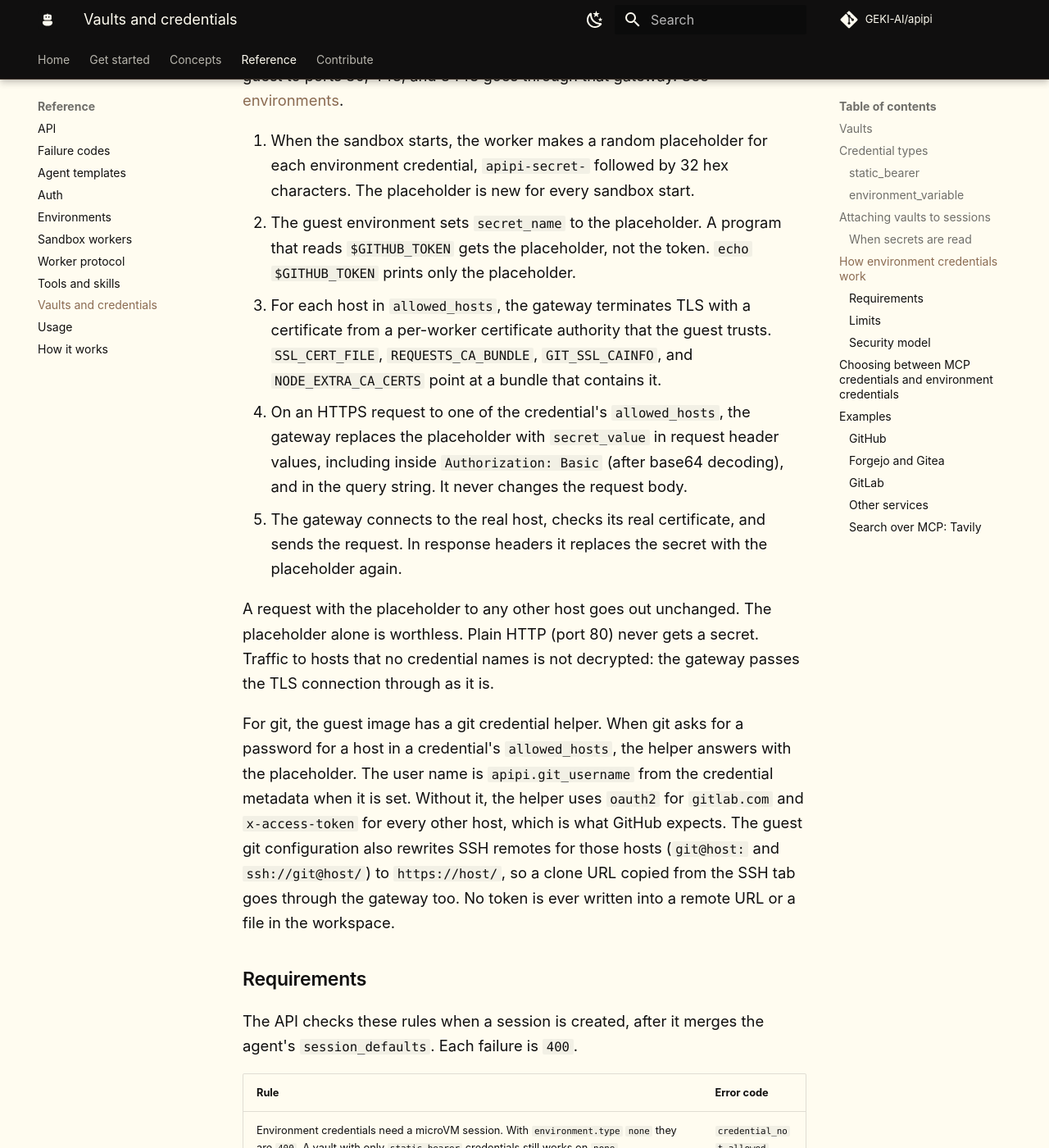
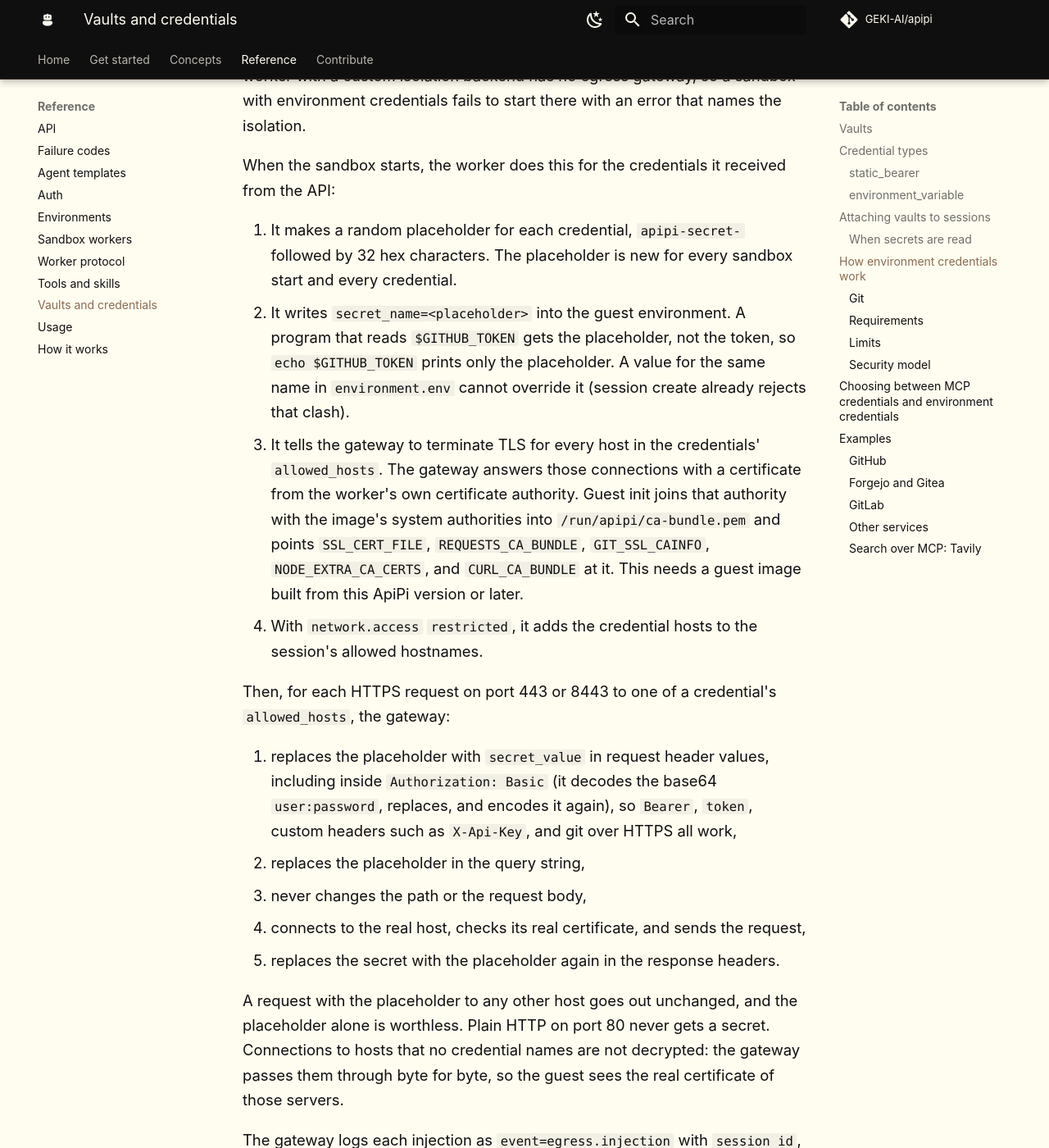
Before and after one commit to GEKI-AI/apipi, an MkDocs documentation site: the page built from docs/vaults.md, in a window 1280 px wide and 1400 px high, scrolled down 6049 px. Shown: the whole window at 82% size. Built offline with MkDocs 1.6.1 and Material for MkDocs 9.7.7, drawn with Linux system fonts in a browser that asks for light colours; comment, search, counter and statistics services are not loaded; some of the changed text lies outside the part shown.

Commit message:
Document the egress gateway side of vault environment credentials
Co-Authored-By: Claude Opus 5.5 <noreply@anthropic.com>

````diff
--- a/docs/vaults.md
+++ b/docs/vaults.md
@@ -207,46 +207,90 @@ expect a sandbox that runs longer than the token's lifetime to get
 
 An `environment_variable` credential works only in a microVM sandbox,
 which means a session with `environment.type` `openai_hosted` on
-isolation `microvm`. A worker with a custom isolation backend has no
-egress gateway, so a sandbox with environment credentials fails to
-start there with a clear error. The worker runs an egress gateway next to each
-sandbox. All TCP traffic of the guest to ports 80, 443, and 8443 goes
-through that gateway. See [environments](environments.md#vault-credentials-and-the-network).
+isolation `microvm`. The worker runs an egress gateway next to each
+sandbox, and iptables sends all guest TCP to ports 80, 443, and 8443
+to it. The guest needs no proxy settings. The gateway is described in
+[environments](environments.md#vault-credentials-and-the-network) and
+[configuration](config.md#networking). A worker with a custom
+isolation backend has no egress gateway, so a sandbox with
+environment credentials fails to start there with an error that names
+the isolation.
 
-1. When the sandbox starts, the worker makes a random placeholder for
-   each environment credential, `apipi-secret-` followed by 32 hex
-   characters. The placeholder is new for every sandbox start.
-2. The guest environment sets `secret_name` to the placeholder. A
+When the sandbox starts, the worker does this for the credentials it
+received from the API:
+
+1. It makes a random placeholder for each credential,
+   `apipi-secret-` followed by 32 hex characters. The placeholder is
+   new for every sandbox start and every credential.
+2. It writes `secret_name=<placeholder>` into the guest environment. A
    program that reads `$GITHUB_TOKEN` gets the placeholder, not the
-   token. `echo $GITHUB_TOKEN` prints only the placeholder.
-3. For each host in `allowed_hosts`, the gateway terminates TLS with a
-   certificate from a per-worker certificate authority that the guest
-   trusts. `SSL_CERT_FILE`, `REQUESTS_CA_BUNDLE`, `GIT_SSL_CAINFO`, and
-   `NODE_EXTRA_CA_CERTS` point at a bundle that contains it.
-4. On an HTTPS request to one of the credential's `allowed_hosts`, the
-   gateway replaces the placeholder with `secret_value` in request
-   header values, including inside `Authorization: Basic` (after base64
-   decoding), and in the query string. It never changes the request
-   body.
-5. The gateway connects to the real host, checks its real
-   certificate, and sends the request. In response headers it replaces
-   the secret with the placeholder again.
+   token, so `echo $GITHUB_TOKEN` prints only the placeholder. A value
+   for the same name in `environment.env` cannot override it (session
+   create already rejects that clash).
+3. It tells the gateway to terminate TLS for every host in the
+   credentials' `allowed_hosts`. The gateway answers those
+   connections with a certificate from the worker's own certificate
+   authority. Guest init joins that authority with the image's system
+   authorities into `/run/apipi/ca-bundle.pem` and points
+   `SSL_CERT_FILE`, `REQUESTS_CA_BUNDLE`, `GIT_SSL_CAINFO`,
+   `NODE_EXTRA_CA_CERTS`, and `CURL_CA_BUNDLE` at it. This needs a
+   guest image built from this ApiPi version or later.
+4. With `network.access` `restricted`, it adds the credential hosts to
+   the session's allowed hostnames.
 
-A request with the placeholder to any other host goes out unchanged.
-The placeholder alone is worthless. Plain HTTP (port 80) never gets a
-secret. Traffic to hosts that no credential names is not decrypted:
-the gateway passes the TLS connection through as it is.
+Then, for each HTTPS request on port 443 or 8443 to one of a
+credential's `allowed_hosts`, the gateway:
 
-For git, the guest image has a git credential helper. When git asks
-for a password for a host in a credential's `allowed_hosts`, the
-helper answers with the placeholder. The user name is
-`apipi.git_username` from the credential metadata when it is set.
-Without it, the helper uses `oauth2` for `gitlab.com` and
-`x-access-token` for every other host, which is what GitHub expects.
-The guest git configuration also rewrites SSH remotes for those hosts
-(`git@host:` and `ssh://git@host/`) to `https://host/`, so a clone URL
-copied from the SSH tab goes through the gateway too. No token is ever
-written into a remote URL or a file in the workspace.
+1. replaces the placeholder with `secret_value` in request header
+   values, including inside `Authorization: Basic` (it decodes the
+   base64 `user:password`, replaces, and encodes it again), so
+   `Bearer`, `token`, custom headers such as `X-Api-Key`, and git over
+   HTTPS all work,
+2. replaces the placeholder in the query string,
+3. never changes the path or the request body,
+4. connects to the real host, checks its real certificate, and sends
+   the request,
+5. replaces the secret with the placeholder again in the response
+   headers.
+
+A request with the placeholder to any other host goes out unchanged,
+and the placeholder alone is worthless. Plain HTTP on port 80 never
+gets a secret. Connections to hosts that no credential names are not
+decrypted: the gateway passes them through byte for byte, so the guest
+sees the real certificate of those servers.
+
+The gateway logs each injection as `event=egress.injection` with
+`session_id`, `credential_id`, and `host`, and counts it in
+`apipi_egress_injections_total`. It never logs the secret value or the
+placeholder. See [observability](observability.md).
+
+### Git
+
+Git asks a credential helper for a user name and a password. The
+worker writes two files onto the workspace drive: a small helper
+script, `.apipi/git-credential`, and a list of hosts,
+`.apipi/git-credentials`, with one line per credential host that holds
+the host, the user name, and the placeholder. Neither file contains a
+secret. The guest environment configures git through
+`GIT_CONFIG_COUNT`, `GIT_CONFIG_KEY_<n>`, and `GIT_CONFIG_VALUE_<n>`.
+For each credential host it sets:
+
+- `credential.https://<host>.helper` to the helper, so git asks it only
+  for that host,
+- `url.https://<host>/.insteadOf` to `git@<host>:` and to
+  `ssh://git@<host>/`, so a clone URL copied from the SSH tab uses
+  HTTPS and goes through the gateway.
+
+If `environment.env` already sets `GIT_CONFIG_COUNT` and its keys, the
+worker appends its entries after them. The helper answers only `get`
+requests for `https` URLs of a listed host. It ignores `store` and
+`erase`, so git cannot save the placeholder anywhere.
+
+The user name is `apipi.git_username` from the credential metadata
+when it is set. Without it, the helper uses `oauth2` for `gitlab.com`
+and `x-access-token` for every other host, which is what GitHub
+expects. No token is ever written into a remote URL or into
+`.git/config`.
 
 ### Requirements
 
@@ -279,12 +323,23 @@ when the sandbox starts. You do not have to list them twice. The
 session's stored `environment.network` does not show the added hosts.
 
 A credential host on a private network, such as a self-hosted Forgejo
-at `10.0.0.5`, works only when the operator lists it in
-`APIPI_MICROVM_EGRESS_PRIVATE_HOSTS` on the worker. If its certificate
-comes from an internal certificate authority, the operator also sets
-`APIPI_MICROVM_EGRESS_UPSTREAM_CA` to a PEM bundle with that authority.
+at `10.0.0.5`, works only when the operator lists it on the worker in
+`APIPI_MICROVM_EGRESS_PRIVATE_HOSTS` (`[sandbox.network].private_hosts`,
+hostnames or CIDRs). The gateway uses that list only for hostnames the
+session names itself, which credential hosts always are, so listing a
+private host does not open it for every session. If the server
+certificate comes from an internal certificate authority, the operator
+also sets `APIPI_MICROVM_EGRESS_UPSTREAM_CA`
+(`[sandbox.network].upstream_ca`) to a PEM bundle with that authority.
 The guest never reaches a private address directly. See
-[configuration](config.md).
+[configuration](config.md#networking).
+
+The worker must list the protocol feature `env_credentials`. A worker
+from an older ApiPi version does not list it, and the API does not send
+it a command with environment credentials: the request fails with
+`501` and code `unsupported_op` instead of starting a sandbox without
+the credentials. Upgrade the workers. See
+[worker protocol](worker-protocol.md#versioning-and-features).
 
 ### Limits
 
@@ -298,6 +353,9 @@ the query string. They do not cover:
 - Protocols other than HTTP over TLS: Postgres, MySQL, Redis, SSH,
   SMTP, IMAP, and others. The gateway does not change them. Git over
   SSH works only because the remote is rewritten to HTTPS.
+- HTTPS on ports other than 443 and 8443, such as a Forgejo that
+  listens on port 3000. Only those two ports go through the gateway, so
+  put a credential host behind a reverse proxy on 443.
 - HTTP/2 and gRPC to credential hosts. The gateway offers only
   `http/1.1` on intercepted connections, and most clients fall back to
   it. gRPC needs HTTP/2 and fails.
@@ -524,6 +582,19 @@ APIPI_MICROVM_EGRESS_UPSTREAM_CA=/etc/apipi/internal-ca.pem
 APIPI_MICROVM_EGRESS_HOSTS=git.example.com   # only with APIPI_MICROVM_EGRESS_ALLOWLIST=true
 ```
 
+The same in `apipi.toml`:
+
+```toml
+[sandbox.network]
+private_hosts = ["git.example.com"]
+upstream_ca = "/etc/apipi/internal-ca.pem"
+```
+
+`private_hosts` also accepts a CIDR such as `10.0.0.0/24`. The worker
+fails at startup if the `upstream_ca` file is missing. Forgejo must
+serve HTTPS on port 443 or 8443, because only those ports go through
+the gateway.
+
 ### GitLab
 
 Create a project access token (or a group access token) with role
````
Also changed, not shown: CHANGELOG.md (+2 -0 lines), docs/config.md (+2 -1 lines), docs/environments.md (+7 -2 lines), docs/observability.md (+7 -1 lines), docs/worker-protocol.md (+13 -4 lines).
